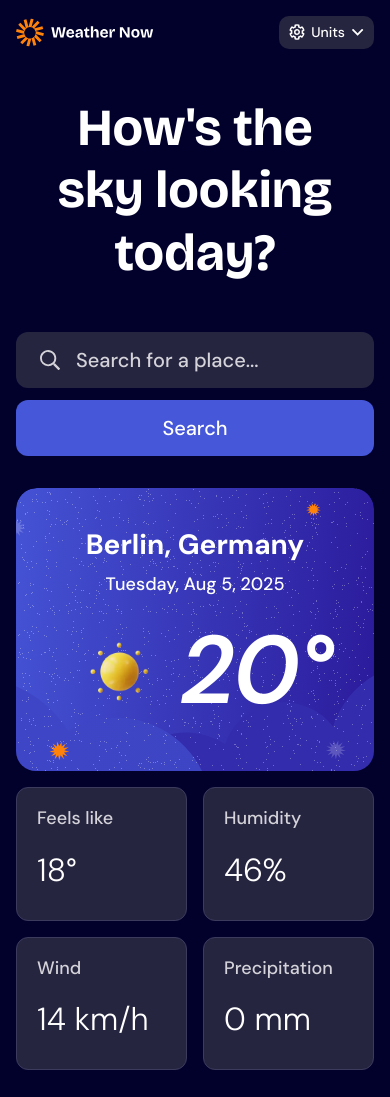
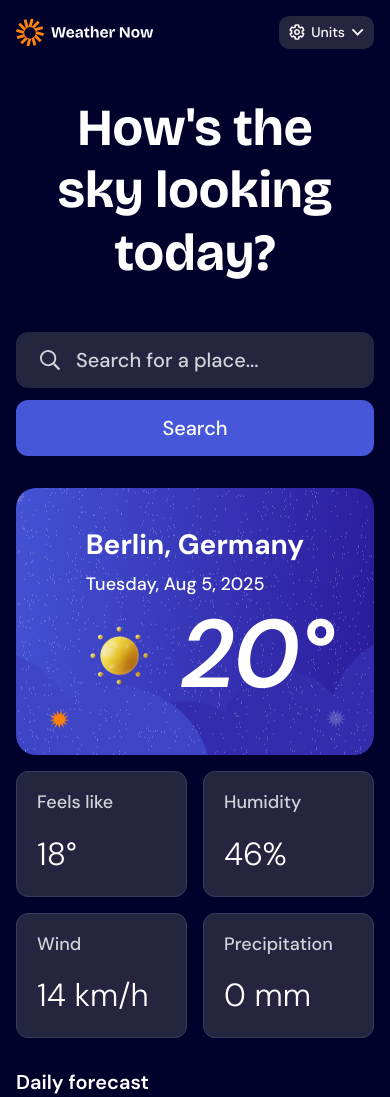
Before and after one commit to maishamir/weather-app, a React (Vite) app: page / in a window 390 px wide. Shown: the top 1097 px of the page. Built offline with nearby package versions, Linux system fonts and the light colour scheme.

Commit message:
day forecast responsive on tablet

```diff
--- a/src/App.scss
+++ b/src/App.scss
@@ -1,8 +1,14 @@
 @use "./assets/styles/partials/variables" as *;
+@use "./assets/styles/partials/mixins" as *;
+
 
 .app {
   min-height: 100vh;
   background-color: $neutral900;
   padding: 1rem;
   color: white;
+
+  @include tablet {
+    padding: 1.5rem;
+  }
 }
--- a/src/components/DayForecast/DayForecast.jsx
+++ b/src/components/DayForecast/DayForecast.jsx
@@ -8,8 +8,10 @@ function DayForecast() {
             <div className="day-forecast__container">
 
                 <div className="day-forecast__main">
-                    <p className="day-forecast__location">Berlin, Germany</p>
-                    <small className="day-forecast__date">Tuesday, Aug 5, 2025</small>
+                    <div className="day-forecast__loc-date">
+                        <p className="day-forecast__location">Berlin, Germany</p>
+                        <small className="day-forecast__date">Tuesday, Aug 5, 2025</small>
+                    </div>
 
 
 
--- a/src/components/DayForecast/DayForecast.scss
+++ b/src/components/DayForecast/DayForecast.scss
@@ -1,9 +1,11 @@
 @use "../../assets/styles/partials/typography" as *;
 @use "../../assets/styles/partials/variables" as *;
+@use "../../assets/styles/partials/mixins" as *;
 
 
 .day-forecast {
     margin-top: 2rem;
+
     &__location {
         @include tp4;
         margin-bottom: 0.75rem;
@@ -17,6 +19,10 @@
     &__icon {
         height: 7.5rem;
         width: 7.5rem;
+
+        @include tablet {
+            margin-right: 1.25rem;
+        }
     }
 
     &__temperature {
@@ -31,6 +37,11 @@
         grid-template-rows: repeat(4, 1fr);
         column-gap: 1rem;
         row-gap: 1rem;
+
+        @include tablet {
+            display: flex;
+            flex-direction: column;
+        }
     }
 
     &__main {
@@ -44,15 +55,30 @@
         display: flex;
         flex-direction: column;
         align-items: center;
+        background-position: bottom;
+
+
+        @include tablet {
+            background-image: url("/images/bg-today-large.svg");
+            flex-direction: row;
+            justify-content: space-between;
+            padding: 5rem 1.5rem;
+        }
     }
 
     &__stats {
+        display: grid;
         grid-column: 1 / span 2;
         grid-row: 3 / span 2;
 
-        display: grid;
         grid-template-columns: 1fr 1fr;
         gap: 1rem;
+
+        @include tablet {
+            display: flex;
+            justify-content: space-between;
+        }
+
     }
 
     &__stat {
@@ -65,6 +91,10 @@
         flex-direction: column;
         gap: 1.5rem;
 
+        @include tablet {
+            flex: 1;
+        }
+
         &-label {
             color: $neutral200;
             @include tp6
```
